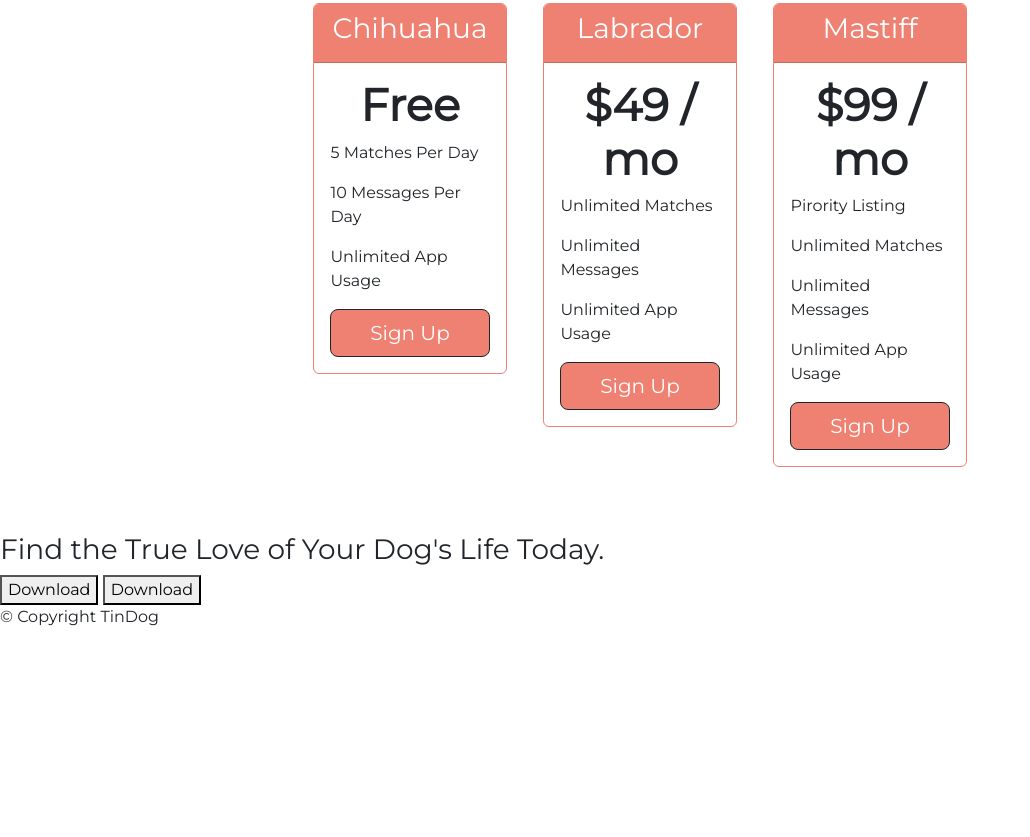
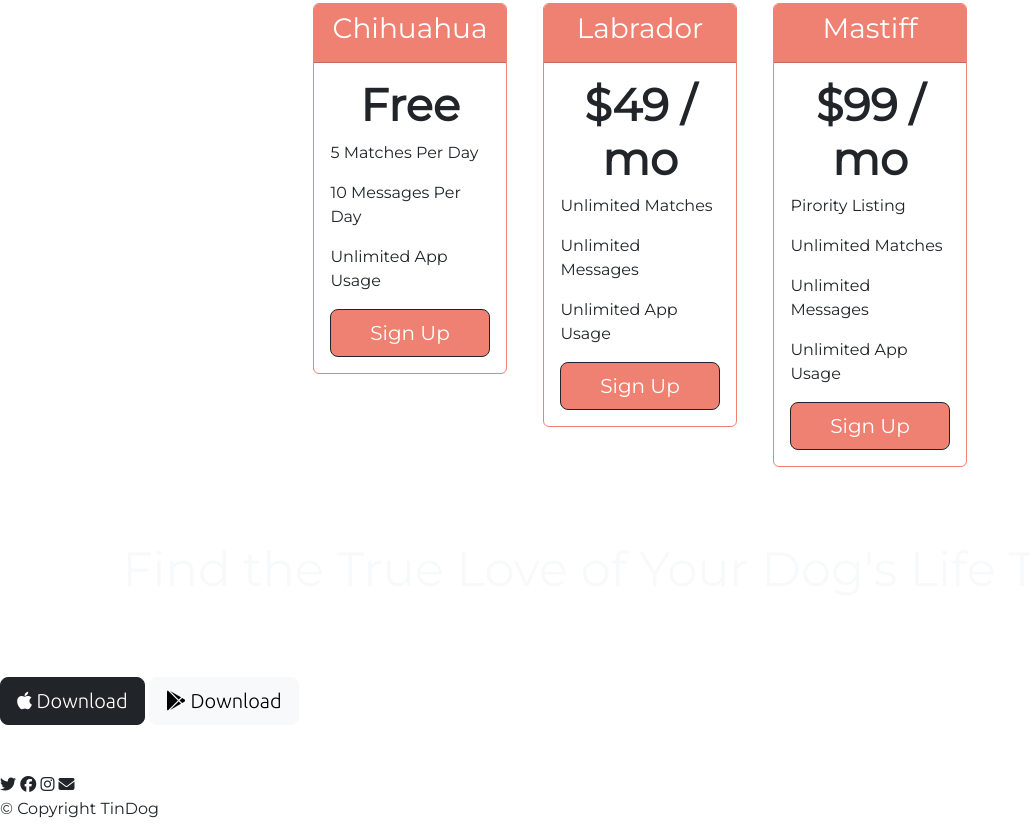
Before and after one commit to AaratBatra/Tindog-Web-Dev-Bootcamp-Project, a plain HTML site: page index.html in a window 1280 px wide. Shown: the part 1731-2568 px from the top of the page, without its empty margins (0-1030 px from the left). Before the commit the page ends 2376 px from the top, so only its background shows below. Drawn offline with nearby package versions, Linux system fonts and the light colour scheme; files that its build step writes are made by us from their sources.

Commit message:
Update index.html

```diff
--- a/index.html
+++ b/index.html
@@ -37,13 +37,13 @@
           <div class="collapse navbar-collapse" id="navbarSupportedContent">
             <ul class="navbar-nav  mb-2 mb-lg-0 ms-auto">
               <li class="nav-item">
-                <a style="font-family: 'Ubuntu', sans-serif;" class="nav-link text-light hoverline" href="#">Contact</a>
+                <a style="font-family: 'Ubuntu', sans-serif;" class="nav-link text-light hoverline" href="#footer">Contact</a>
               </li>
               <li class="nav-item">
-                <a style="font-family: 'Ubuntu', sans-serif;" class="nav-link text-light hoverline" href="#">Pricing</a>
+                <a style="font-family: 'Ubuntu', sans-serif;" class="nav-link text-light hoverline" href="#pricing">Pricing</a>
               </li>
               <li class="nav-item">
-                <a style="font-family: 'Ubuntu', sans-serif;" class="nav-link text-light hoverline" href="#">Download</a>
+                <a style="font-family: 'Ubuntu', sans-serif;" class="nav-link text-light hoverline" href="#cta">Download</a>
               </li>
             </ul>
           </div>
@@ -207,18 +207,28 @@
 
   <section id="cta">
 
-    <h3>Find the True Love of Your Dog's Life Today.</h3>
-    <button type="button">Download</button>
-    <button type="button">Download</button>
+    <h1 class="text-light text-center" id="title-text">
+      Find the True Love of Your Dog's Life Today.</h1>
+    <div class="buttons">
+      <button style="font-family: 'Ubuntu', sans-serif;" class="btn download btn-dark d-inline-block btn-lg" type="button"><i
+        class="fa-brands fa-apple"></i> Download</button>
+      <button style="font-family: 'Ubuntu', sans-serif;" class="btn download btn-light d-inline-block btn-lg"
+      type="button"><i class="fa-brands fa-google-play"></i> Download</button></div>
 
   </section>
+  <br><br>
 
 
   <!-- Footer -->
 
   <footer id="footer">
-
-    <p>© Copyright TinDog</p>
+    <div class="foot-icons">
+      <i class="logos fa-brands fa-twitter"></i>
+      <i class="logos fa-brands fa-facebook"></i>
+      <i class="logos fa-brands fa-instagram"></i>
+      <i class="logos fa-solid fa-envelope"></i>
+    </div>
+    <p class="copyright">© Copyright TinDog</p>
 
   </footer>
   <script src="https://cdn.jsdelivr.net/npm/bootstrap@5.2.0/dist/js/bootstrap.bundle.min.js"
```
